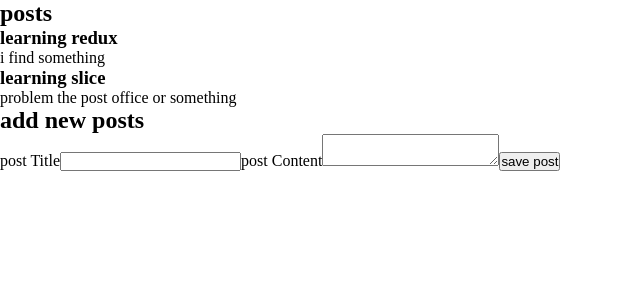
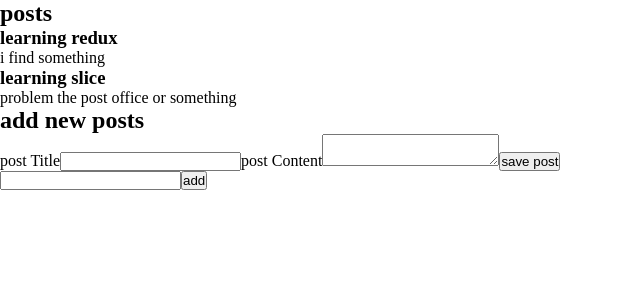
Before and after one commit to AminSalkovic/Fruit-market, a React (Create React App) app in the folder p3/: page / in a window 1280 px wide. Shown: the top 300 px of the page, without its empty margins (0-640 px from the left). Built offline with nearby package versions, Linux system fonts and the light colour scheme.

Commit message:
localStorage()

```diff
--- a/p3/src/App.js
+++ b/p3/src/App.js
@@ -1,4 +1,5 @@
 import React,{useState} from 'react'
+import Todo from './components/Todo'
 import AddPostForm from './features/posts/AddPostForm'
 import PostList from './features/posts/PostList'
 // import {Routes,Route} from 'react-router-dom'
@@ -25,6 +26,7 @@ const App = () => {
      <GlobalStyle/>
        <PostList/>
        <AddPostForm/>
+       <Todo/>
         {/* <Navbar toggle={toggle}/>
         <Dropdown toggle={toggle} isOpen={isOpen}/>
         <Hero slides={SliderData}/>
--- /dev/null
+++ b/p3/src/components/Todo.jsx
@@ -0,0 +1,51 @@
+import React from 'react'
+import { useEffect } from 'react'
+import { useState } from 'react'
+
+
+const getLocalItems=()=>{
+    let list = localStorage.getItem('items');
+    if(list){
+        return list = JSON.parse(localStorage.getItem('items'))
+    }else{
+        return [];
+    }
+}
+
+const Todo = () => {
+
+    const[inputData,setInputData]=useState('')
+    const[items,setItems]=useState(getLocalItems())
+
+    const addItem=()=>{
+        if(!inputData){
+
+        }else{
+            setItems([...items,inputData])
+            setInputData('')
+        }
+    }
+
+    useEffect(()=>{
+         localStorage.setItem('items',JSON.stringify(items))
+    },[items])
+  return (
+    <div>
+
+        <input type="text"
+         value={inputData}
+         onChange={(e)=>setInputData(e.target.value)}
+        />
+        <button onClick={addItem}>add</button>
+        {items.map((elem,ind)=>{
+            return(
+                <div key={ind}>
+                    <h3>{elem}</h3>
+                </div>
+            )
+        })}
+    </div>
+  )
+}
+
+export default Todo
```
